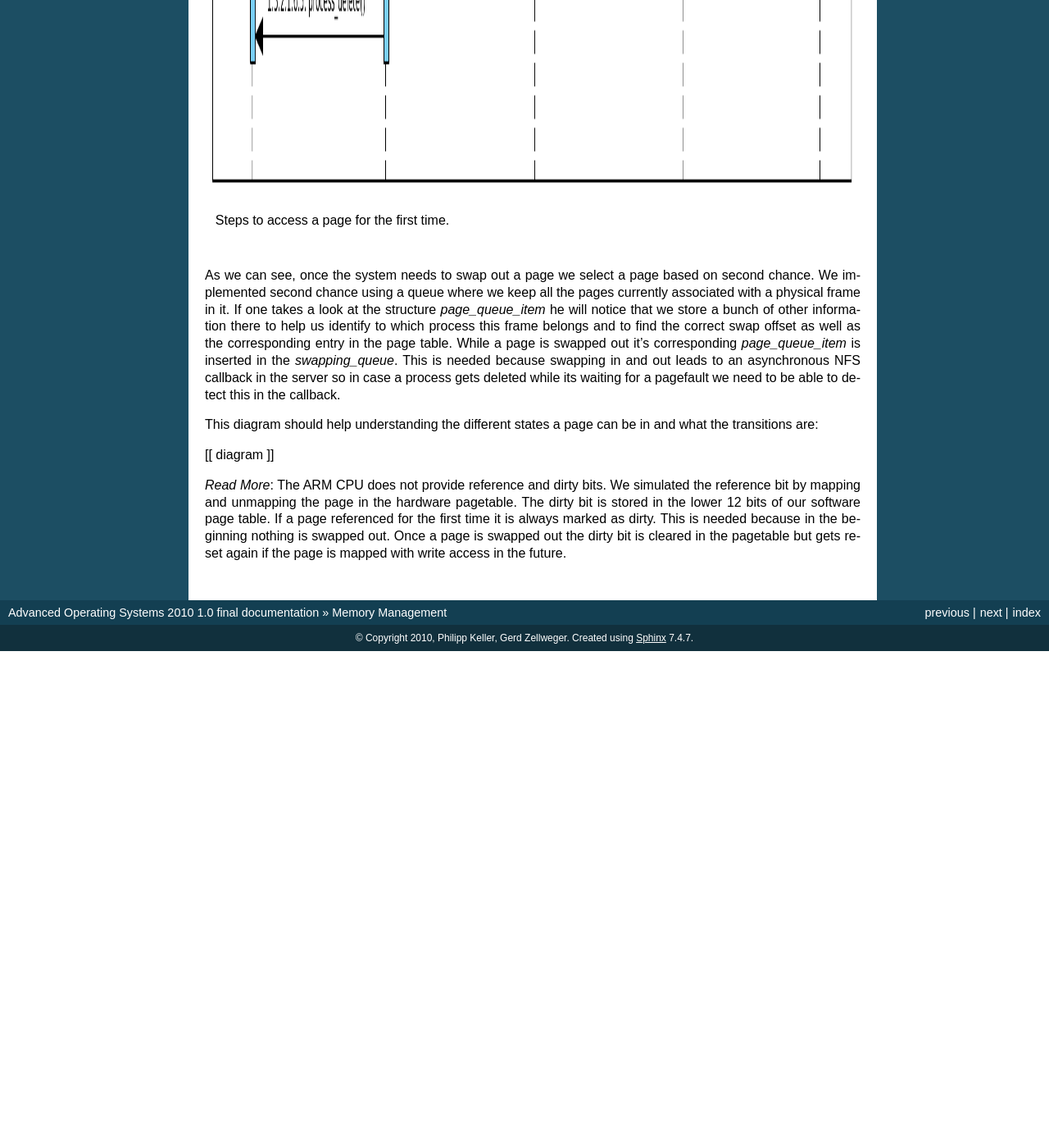
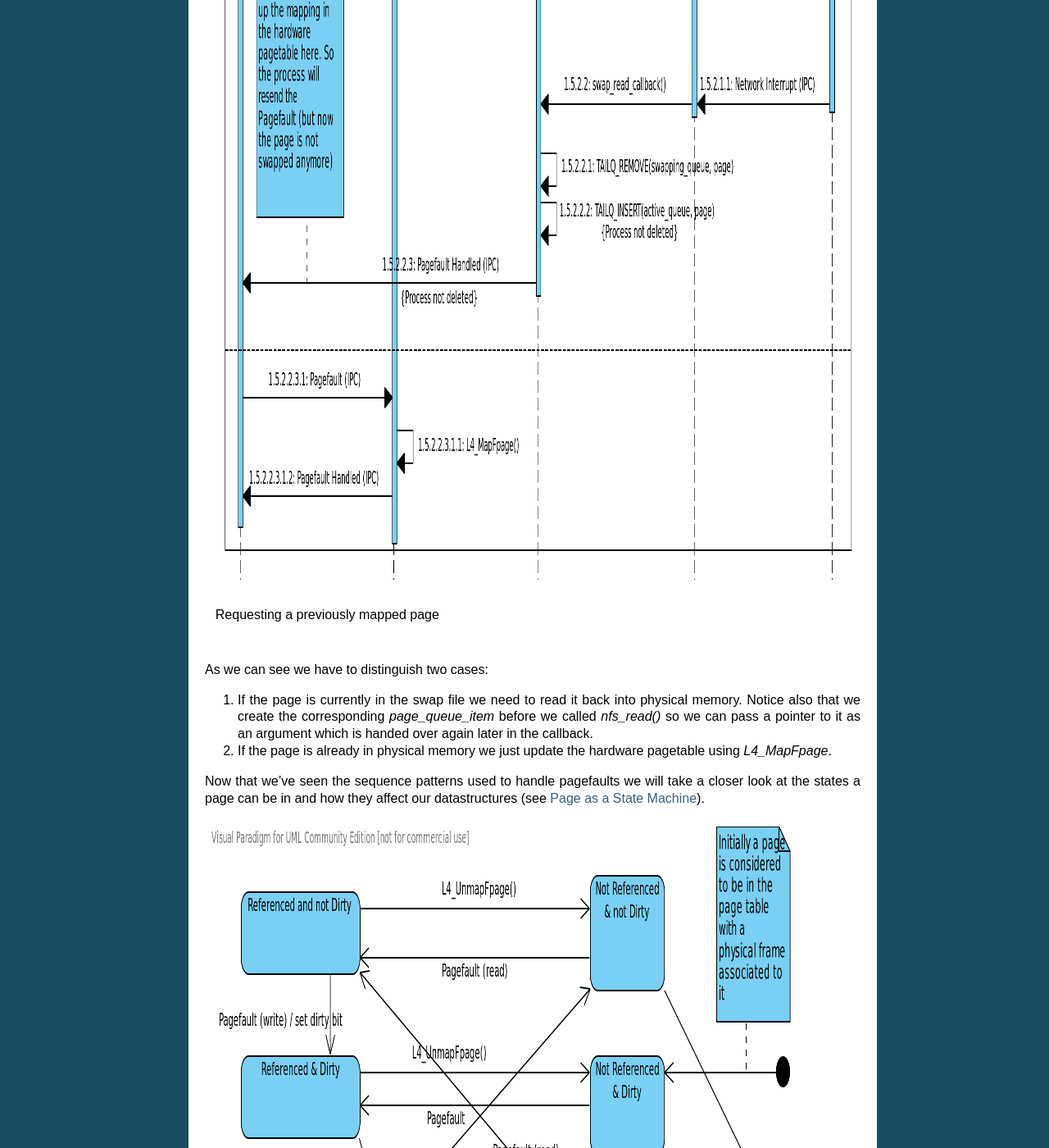
Before and after one commit to gz/aos10, a Sphinx documentation site: the page built from doc/documentation/source/mm.txt, in a window 1280 px wide and 1400 px high, scrolled down 3954 px. Shown: the whole window at 82% size. Built offline with Sphinx 7.4.7, drawn with Linux system fonts in a browser that asks for light colours; before the commit the page ends 4748 px from its top, so only the background shows below that; some of the changed text lies outside the part shown.

Commit message:
more memory managemant docu
git-svn-id: https://svn.vis.ethz.ch/svn/aos10@226 77cbfc24-9232-4b91-9b01-57cbc351378c

```diff
--- a/doc/documentation/source/mm.txt
+++ b/doc/documentation/source/mm.txt
@@ -4,11 +4,12 @@ Memory Management
 =================
 Memory management related code resides within the src/sos/mm/ directory. It consists of
 three parts:
-- Frame Management
-- Pager (Handles process pagefault)
-- Swapping (Swaps pages in and out of physical memory)
 
-.. hint:: To test the Swapping it is recommended to reduce the number of physical frames artificially. This can be done by uncommenting `SWAP_TEST` (frames.c:25). The amount of frames then is defined through `SWAP_FRAMES_LIMIT` (frames.c:30).
+#. Frame Management
+#. Pager (Handles process pagefault)
+#. Swapping (Swaps pages in and out of physical memory)
+
+.. hint:: To test the Swapping it is recommended to reduce the number of physical frames artificially. This can be done by uncommenting `SWAP_TEST` (frames.c:25). The amount of frames is then defined through `SWAP_FRAMES_LIMIT` (frames.c:30).
 
 
 
@@ -44,42 +45,66 @@ processes.
 Functioning of the Pager
 ------------------------
 The demand paging was probably the most difficult part of the project. In this
-chapter we try  to give an overview with sequence diagrams of the interactions
-between a user space process our sos kernel and the network.
+chapter we try to give an overview of the interactions between a user space process
+our sos kernel and the network during pagefaults.
 
-The first diagrams (see :ref:`swap-out-sequence`) shows the steps taken in case
+The first diagram (see :ref:`swap-out-sequence`) shows the steps taken in case
 a certain memory region is accessed for the first time (this means that the page
 is not swapped and there exists no mapping in the software or hardware pagetable
-for it).
+for it). As we can see, once the system needs to swap out we select a page
+based on the second chance algorithm. We implemented second chance using a queue
+where we keep all the pages currently associated with a physical frame in it.
+Notice that in the diagrams the entities Pager, Swapper and NFS handler are not
+separate processes but refer to functions located in different code files.
+To give a better overview we decided to split it up anyways even though all
+of this functions are called in the SOS syscall loop.
 
 .. _swap-out-sequence:
 
 .. figure:: _images/swap_out_sequence.png
-    :scale: 180%
-    :alt: Sequence Diagram for swapping out a page
+    :scale: 100%
+    :alt: Sequence Diagram: First time page access
 
-    Steps to access a page for the first time.
+    Access a page for the first time
 
-As we can see, once the system needs to swap out a page we select a page based on
-second chance. We implemented second chance using a queue where we keep all
-the pages currently associated with a physical frame in it. If one takes a look
-at the structure `page_queue_item` he will notice that we store a bunch of other
-information there to help us identify to which process this frame belongs and
-to find the correct swap offset as well as the corresponding entry in the
-page table. While a page is swapped out it's corresponding `page_queue_item` is
+If one takes a look at the structure `page_queue_item` (swapper.h:9)
+he will notice that we store a bunch of information there to help
+us identify to which process a page belongs, to find the correct swap offset
+as well as the corresponding entry in the page table.
+While a page is swapped out it's corresponding `page_queue_item` is
 inserted in the `swapping_queue`. This is needed because swapping in and out
 leads to an asynchronous NFS callback in the server so in case a process
-gets deleted while its waiting for a pagefault we need to be able to detect this
+is deleted while its waiting for a pagefault we need to be able to detect this
 in the callback.
 
-This diagram should help understanding the different states a page can be in
-and what the transitions are:
+The next diagram (see :ref:`swap-in-sequence`) shows the steps taken in case
+a page is requested which was already mapped before but currently does not
+exist in the hardware pagetable.
 
-[[ diagram ]]
+.. _swap-in-sequence:
 
-`Read More`: The ARM CPU does not provide reference and dirty bits. We simulated the
-reference bit by mapping and unmapping the page in the hardware pagetable. The dirty bit
-is stored in the lower 12 bits of our software page table. If a page referenced for the
-first time it is always marked as dirty. This is needed because in the beginning nothing
-is swapped out. Once a page is swapped out the dirty bit is cleared in the pagetable
-but gets reset again if the page is mapped with write access in the future.
+.. figure:: _images/swap_in_sequence.png
+    :scale: 100%
+    :alt: Sequence Diagram: Request a page
+
+    Requesting a previously mapped page
+
+As we can see we have to distinguish two cases:
+
+#. If the page is currently in the swap file we need to read it back into physical memory. Notice also that we create the corresponding `page_queue_item` before we called `nfs_read()` so we can pass a pointer to it as an argument which is handed over again later in the callback.
+#. If the page is already in physical memory we just update the hardware pagetable using `L4_MapFpage`.
+
+Now that we've seen the sequence patterns used to handle pagefaults we will take a closer look at the states a page can be in and how they affect our
+datastructures (see :ref:`page-state`).
+
+.. _page-state:
+
+.. figure:: _images/page_state.png
+    :scale: 100%
+    :alt: Page as a State Machine
+
+    Page as a State Machine
+
+* You may notice that once a page is dereferenced only pagefaults with read request can happen. This is because in L4 the first access to an unmapped page will always deliver a read page fault, even if the fault is from a write instruction. Once a page is mapped, subsequent faults will report the correct access.
+* Since the ARM CPU does not provide reference and dirty bits. We simulated the reference/dereference operation by mapping and unmapping the page in the hardware pagetable.
+* The dirty bit is stored in the lower 12 bits of our software page table. A page referenced for the first time it is always marked as dirty. This is needed because in the beginning nothing is swapped out. Once a page is swapped out the dirty bit is cleared in the pagetable but is reset again if the page gets mapped with write access in the future.
```
Also changed, not shown: doc/documentation/source/_images/page_state.png (added), doc/documentation/source/_images/swap_in_sequence.png (added), doc/documentation/source/_images/swap_out_sequence.png.
